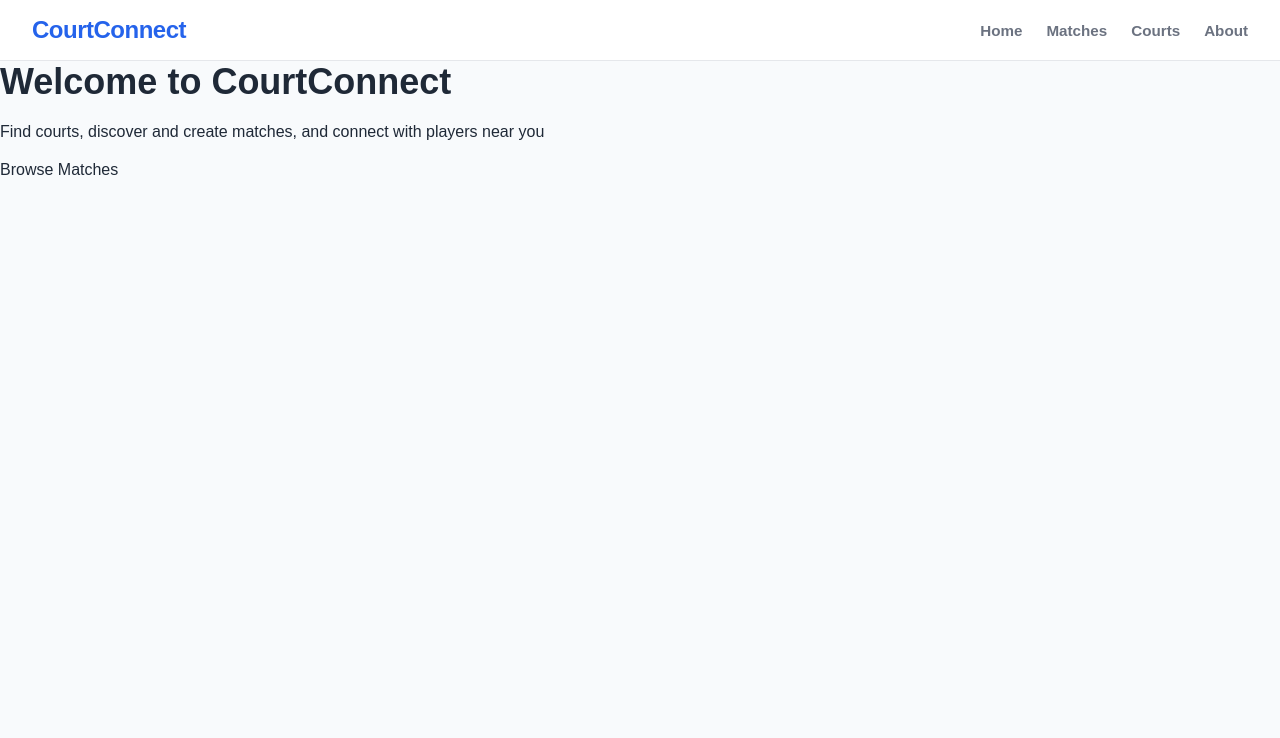
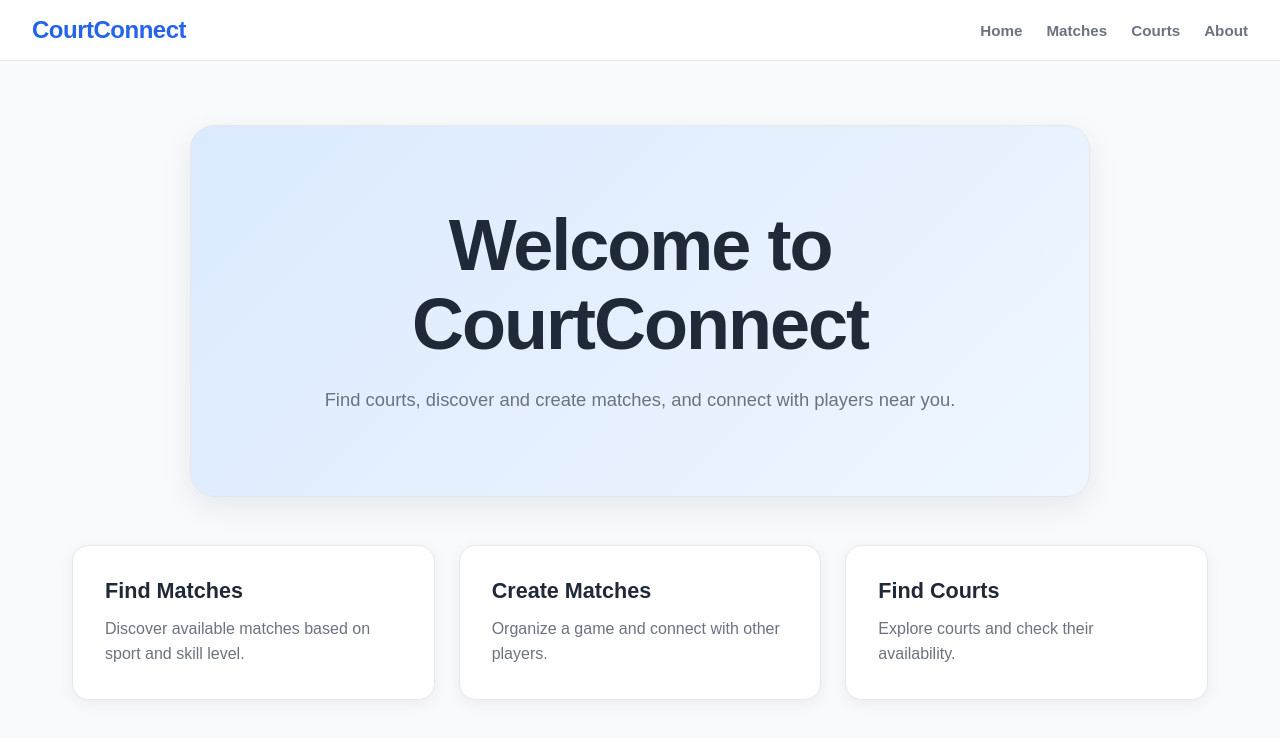
Before and after one commit to GAYATHRI-RAVADA-07/launchcode-unit1-final-project-GAYATHRI-R, a React (Vite) app: page / in a window 1280 px wide. Shown: the top 738 px of the page. Built offline with nearby package versions, Linux system fonts and the light colour scheme.

Commit message:
Added feature cards and css for home page

```diff
--- a/src/App.css
+++ b/src/App.css
@@ -34,6 +34,109 @@
   color: var(--primary);
 }
 
+.home-page {
+  max-width: 1200px;
+  margin: 0 auto;
+  padding: 4rem 2rem;
+}
+
+.hero-section {
+  max-width: 900px;
+  margin: 0 auto;
+  padding: 5rem 2rem;
+  text-align: center;
+  background: linear-gradient(135deg, #dbeafe, #eff6ff);
+  border: 1px solid var(--border);
+  border-radius: 24px;
+  box-shadow: 0 10px 30px rgba(15, 23, 42, 0.08);
+}
+
+.hero-section h1 {
+  margin-bottom: 1.25rem;
+  color: var(--text);
+  font-size: clamp(2.5rem, 6vw, 4.5rem);
+  font-weight: 800;
+  line-height: 1.1;
+  letter-spacing: -2px;
+}
+
+.hero-section p {
+  max-width: 650px;
+  margin: 0 auto;
+  color: var(--text-light);
+  font-size: 1.15rem;
+  line-height: 1.7;
+}
+
+.features-section {
+  display: grid;
+  grid-template-columns: repeat(3, 1fr);
+  gap: 1.5rem;
+  margin-top: 3rem;
+}
+
+.feature-card {
+  padding: 2rem;
+  background-color: var(--white);
+  border: 1px solid var(--border);
+  border-radius: 16px;
+  box-shadow: 0 4px 15px rgba(15, 23, 42, 0.06);
+  transition:
+    transform 0.2s ease,
+    box-shadow 0.2s ease;
+}
+
+.feature-card:hover {
+  transform: translateY(-4px);
+  box-shadow: 0 10px 25px rgba(15, 23, 42, 0.1);
+}
+
+.feature-card h2 {
+  margin-bottom: 0.75rem;
+  color: var(--text);
+  font-size: 1.35rem;
+}
+
+.feature-card p {
+  margin-bottom: 0;
+  color: var(--text-light);
+  line-height: 1.6;
+}
+
+@media (max-width: 900px) {
+  .home-page {
+    padding: 3rem 1.5rem;
+  }
+
+  .features-section {
+    grid-template-columns: repeat(2, 1fr);
+  }
+}
+
+@media (max-width: 600px) {
+  .home-page {
+    padding: 2rem 1rem;
+  }
+
+  .hero-section {
+    padding: 3rem 1.5rem;
+    border-radius: 16px;
+  }
+
+  .hero-section h1 {
+    letter-spacing: -1px;
+  }
+
+  .features-section {
+    grid-template-columns: 1fr;
+    margin-top: 2rem;
+  }
+
+  .feature-card {
+    padding: 1.5rem;
+  }
+}
+
 .available {
   color: green;
 }
--- a/src/pages/Home.jsx
+++ b/src/pages/Home.jsx
@@ -1,5 +1,3 @@
-import { Link } from "react-router-dom";
-
 function Home() {
   return (
     <main className="home-page">
@@ -8,12 +6,25 @@ function Home() {
 
         <p>
           Find courts, discover and create matches, and connect with players
-          near you
+          near you.
         </p>
+      </section>
 
-        <Link to="/matches" className="button">
-          Browse Matches
-        </Link>
+      <section className="features-section">
+        <div className="feature-card">
+          <h2>Find Matches</h2>
+          <p>Discover available matches based on sport and skill level.</p>
+        </div>
+
+        <div className="feature-card">
+          <h2>Create Matches</h2>
+          <p>Organize a game and connect with other players.</p>
+        </div>
+
+        <div className="feature-card">
+          <h2>Find Courts</h2>
+          <p>Explore courts and check their availability.</p>
+        </div>
       </section>
     </main>
   );
```
